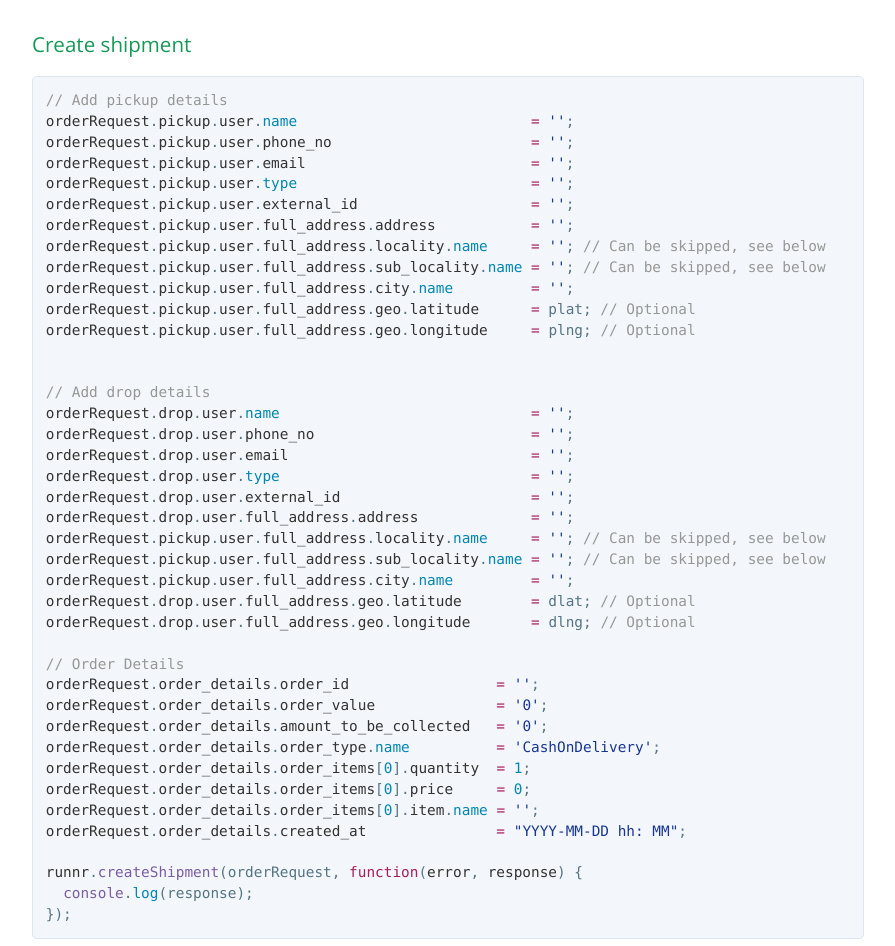
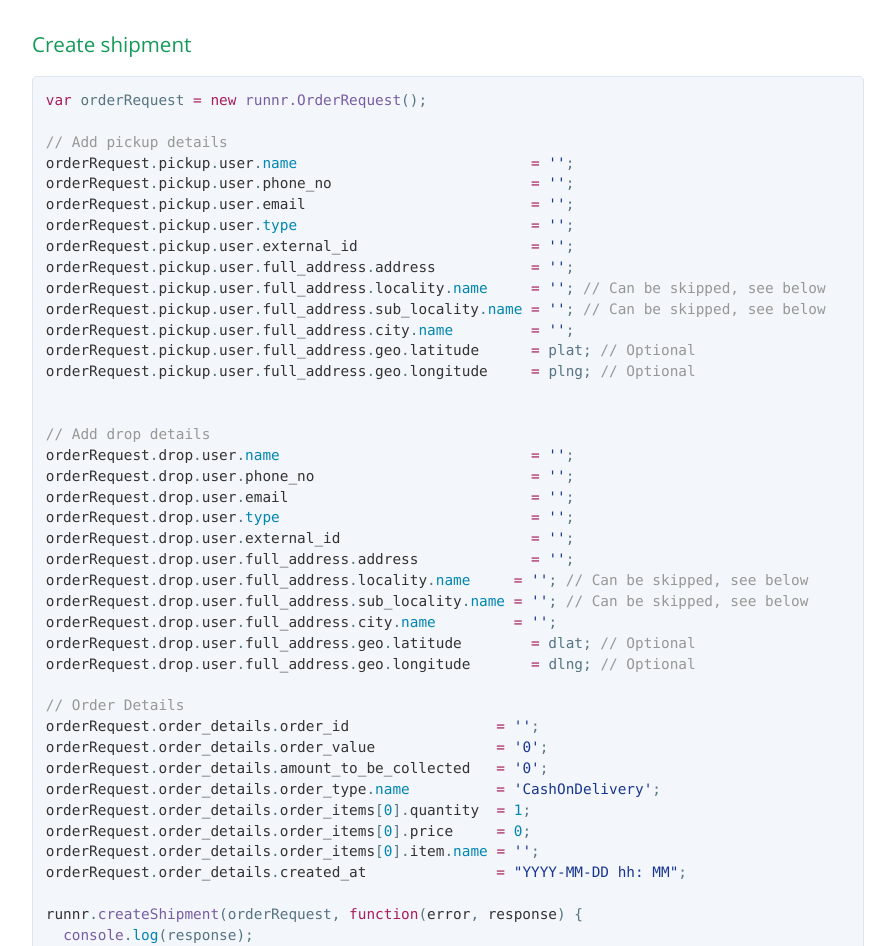
Before and after one commit to alter-sachin/roadrunnr-nodejs, a plain HTML site: page index.html in a window 1280 px wide. Shown: the part 992-1938 px from the top of the page, without its empty margins (192-1087 px from the left). Drawn offline with nearby package versions, Linux system fonts and the light colour scheme.

```diff
--- a/index.html
+++ b/index.html
@@ -48,7 +48,9 @@
 <h3>
 <a id="create-shipment" class="anchor" href="#create-shipment" aria-hidden="true"><span aria-hidden="true" class="octicon octicon-link"></span></a><a name="create_shipment"></a>Create shipment</h3>
 
-<div class="highlight highlight-source-js"><pre><span class="pl-c">// Add pickup details</span>
+<div class="highlight highlight-source-js"><pre><span class="pl-k">var</span> orderRequest <span class="pl-k">=</span> <span class="pl-k">new</span> <span class="pl-en">runnr.OrderRequest</span>();
+
+<span class="pl-c">// Add pickup details</span>
 <span class="pl-smi">orderRequest</span>.<span class="pl-smi">pickup</span>.<span class="pl-smi">user</span>.<span class="pl-c1">name</span>                           <span class="pl-k">=</span> <span class="pl-s"><span class="pl-pds">'</span><span class="pl-pds">'</span></span>;
 <span class="pl-smi">orderRequest</span>.<span class="pl-smi">pickup</span>.<span class="pl-smi">user</span>.<span class="pl-smi">phone_no</span>                       <span class="pl-k">=</span> <span class="pl-s"><span class="pl-pds">'</span><span class="pl-pds">'</span></span>;
 <span class="pl-smi">orderRequest</span>.<span class="pl-smi">pickup</span>.<span class="pl-smi">user</span>.<span class="pl-smi">email</span>                          <span class="pl-k">=</span> <span class="pl-s"><span class="pl-pds">'</span><span class="pl-pds">'</span></span>;
@@ -69,9 +71,9 @@
 <span class="pl-smi">orderRequest</span>.<span class="pl-smi">drop</span>.<span class="pl-smi">user</span>.<span class="pl-c1">type</span>                             <span class="pl-k">=</span> <span class="pl-s"><span class="pl-pds">'</span><span class="pl-pds">'</span></span>;
 <span class="pl-smi">orderRequest</span>.<span class="pl-smi">drop</span>.<span class="pl-smi">user</span>.<span class="pl-smi">external_id</span>                      <span class="pl-k">=</span> <span class="pl-s"><span class="pl-pds">'</span><span class="pl-pds">'</span></span>;
 <span class="pl-smi">orderRequest</span>.<span class="pl-smi">drop</span>.<span class="pl-smi">user</span>.<span class="pl-smi">full_address</span>.<span class="pl-smi">address</span>             <span class="pl-k">=</span> <span class="pl-s"><span class="pl-pds">'</span><span class="pl-pds">'</span></span>;
-<span class="pl-smi">orderRequest</span>.<span class="pl-smi">pickup</span>.<span class="pl-smi">user</span>.<span class="pl-smi">full_address</span>.<span class="pl-smi">locality</span>.<span class="pl-c1">name</span>     <span class="pl-k">=</span> <span class="pl-s"><span class="pl-pds">'</span><span class="pl-pds">'</span></span>; <span class="pl-c">// Can be skipped, see below</span>
-<span class="pl-smi">orderRequest</span>.<span class="pl-smi">pickup</span>.<span class="pl-smi">user</span>.<span class="pl-smi">full_address</span>.<span class="pl-smi">sub_locality</span>.<span class="pl-c1">name</span> <span class="pl-k">=</span> <span class="pl-s"><span class="pl-pds">'</span><span class="pl-pds">'</span></span>; <span class="pl-c">// Can be skipped, see below</span>
-<span class="pl-smi">orderRequest</span>.<span class="pl-smi">pickup</span>.<span class="pl-smi">user</span>.<span class="pl-smi">full_address</span>.<span class="pl-smi">city</span>.<span class="pl-c1">name</span>         <span class="pl-k">=</span> <span class="pl-s"><span class="pl-pds">'</span><span class="pl-pds">'</span></span>;
+<span class="pl-smi">orderRequest</span>.<span class="pl-smi">drop</span>.<span class="pl-smi">user</span>.<span class="pl-smi">full_address</span>.<span class="pl-smi">locality</span>.<span class="pl-c1">name</span>     <span class="pl-k">=</span> <span class="pl-s"><span class="pl-pds">'</span><span class="pl-pds">'</span></span>; <span class="pl-c">// Can be skipped, see below</span>
+<span class="pl-smi">orderRequest</span>.<span class="pl-smi">drop</span>.<span class="pl-smi">user</span>.<span class="pl-smi">full_address</span>.<span class="pl-smi">sub_locality</span>.<span class="pl-c1">name</span> <span class="pl-k">=</span> <span class="pl-s"><span class="pl-pds">'</span><span class="pl-pds">'</span></span>; <span class="pl-c">// Can be skipped, see below</span>
+<span class="pl-smi">orderRequest</span>.<span class="pl-smi">drop</span>.<span class="pl-smi">user</span>.<span class="pl-smi">full_address</span>.<span class="pl-smi">city</span>.<span class="pl-c1">name</span>         <span class="pl-k">=</span> <span class="pl-s"><span class="pl-pds">'</span><span class="pl-pds">'</span></span>;
 <span class="pl-smi">orderRequest</span>.<span class="pl-smi">drop</span>.<span class="pl-smi">user</span>.<span class="pl-smi">full_address</span>.<span class="pl-smi">geo</span>.<span class="pl-smi">latitude</span>        <span class="pl-k">=</span> dlat; <span class="pl-c">// Optional</span>
 <span class="pl-smi">orderRequest</span>.<span class="pl-smi">drop</span>.<span class="pl-smi">user</span>.<span class="pl-smi">full_address</span>.<span class="pl-smi">geo</span>.<span class="pl-smi">longitude</span>       <span class="pl-k">=</span> dlng; <span class="pl-c">// Optional</span>
 
@@ -139,7 +141,7 @@
 <h4>
 <a id="use-test-environment" class="anchor" href="#use-test-environment" aria-hidden="true"><span aria-hidden="true" class="octicon octicon-link"></span></a><a name="set_test_environment"></a>Use test environment</h4>
 
-<p>To use Roadrunnr's test portal, just change the environment</p>
+<p>To use Roadrunnr's test portal, just change the environment. This module uses the production server by default.</p>
 
 <div class="highlight highlight-source-js"><pre><span class="pl-smi">runnr</span>.<span class="pl-en">setEnvironment</span>(<span class="pl-s"><span class="pl-pds">'</span>test<span class="pl-pds">'</span></span>);</pre></div>
 
```
Also changed, not shown: params.json (+1 -1 lines).
